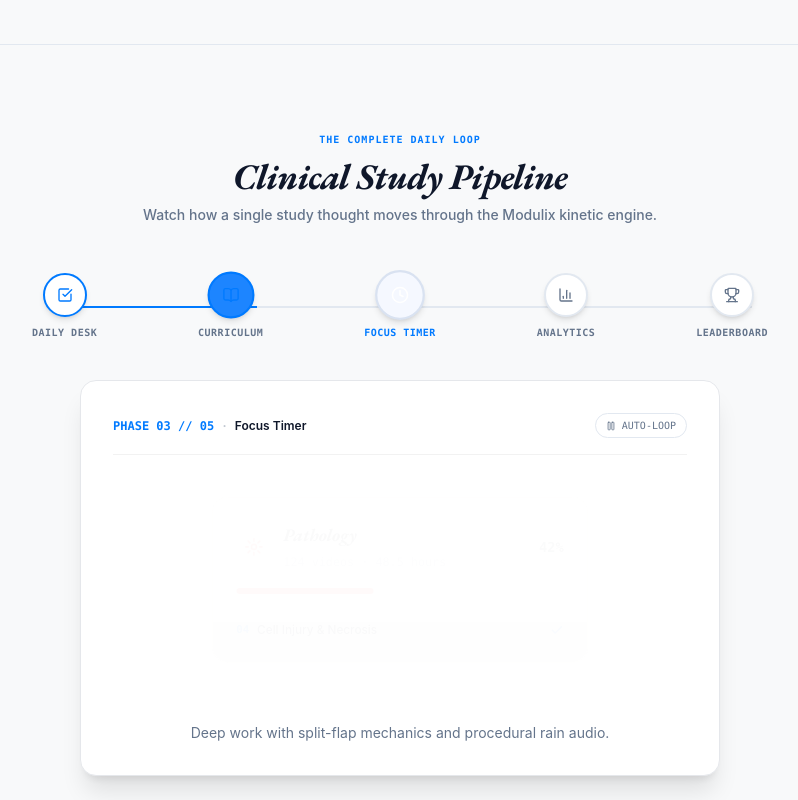
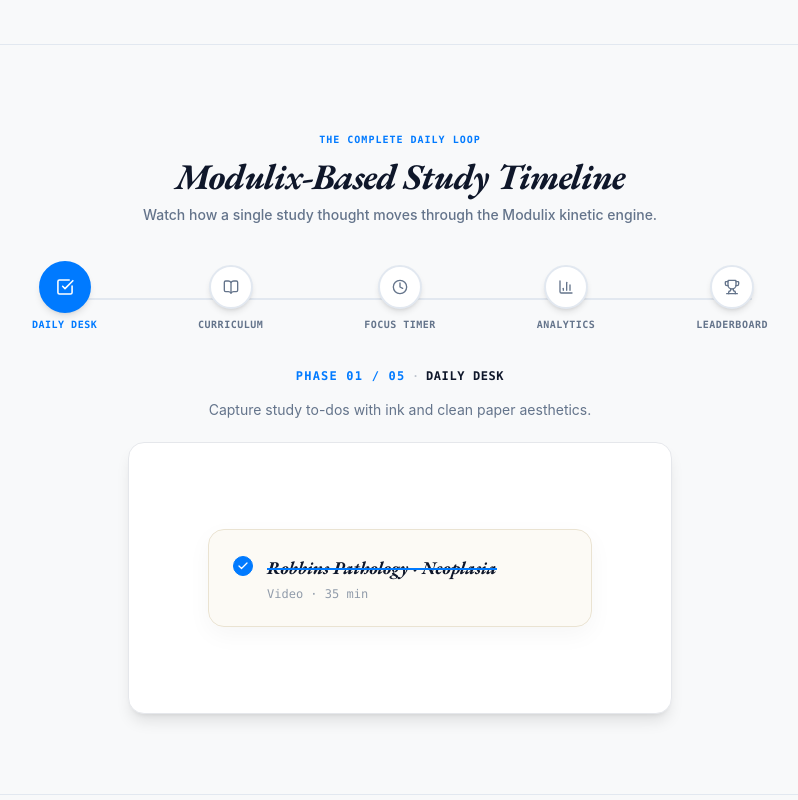
Before and after one commit to RxREAPER/Modulix, a React (Vite) app in the folder modulix_landing_page/: page / in a window 1280 px wide. Shown: the part 5320-6120 px from the top of the page, without its empty margins (240-1038 px from the left). Built offline with nearby package versions, Linux system fonts and the light colour scheme; no server answers.

Commit message:
checkpoint(timeline): secure study timeline heading, shove phase out of card, remove auto-play, fix flip timer [CKPT-108]

```diff
--- a/modulix_landing_page/src/components/sections/study-journey/AnalyticsStation.tsx
+++ b/modulix_landing_page/src/components/sections/study-journey/AnalyticsStation.tsx
@@ -13,7 +13,7 @@ export function AnalyticsStation({ isActive }: StationProps) {
   const days = [3, 4, 2, 4, 4, 3, 4]
 
   return (
-    <div className="w-full flex items-center justify-center p-4 sm:p-6 select-none">
+    <div className="w-full flex items-center justify-center select-none">
       {/* ── Minimalist Analytics Card (Zero Tags, Zero Badges) ── */}
       <motion.div
         layout
--- a/modulix_landing_page/src/components/sections/study-journey/PodiumStation.tsx
+++ b/modulix_landing_page/src/components/sections/study-journey/PodiumStation.tsx
@@ -10,7 +10,7 @@ export function PodiumStation({ isActive }: StationProps) {
   const { isDark } = useTheme()
 
   return (
-    <div className="w-full flex items-center justify-center p-4 sm:p-6 select-none">
+    <div className="w-full flex items-center justify-center select-none">
       {/* ── Minimalist Podium Stage (Zero Tags, Zero Badges, Zero Buttons) ── */}
       <motion.div
         layout
--- a/modulix_landing_page/src/components/sections/study-journey/StudyJourneySection.tsx
+++ b/modulix_landing_page/src/components/sections/study-journey/StudyJourneySection.tsx
@@ -1,6 +1,6 @@
-import { useState, useEffect } from "react"
+import { useState } from "react"
 import { motion, AnimatePresence } from "framer-motion"
-import { CheckSquare, BookOpen, Clock, BarChart3, Trophy, Play, Pause } from "lucide-react"
+import { CheckSquare, BookOpen, Clock, BarChart3, Trophy } from "lucide-react"
 import { useTheme } from "../../../lib/theme"
 import { TaskStation } from "./TaskStation"
 import { TopicStation } from "./TopicStation"
@@ -11,7 +11,6 @@ import { PodiumStation } from "./PodiumStation"
 export function StudyJourneySection() {
   const { isDark } = useTheme()
   const [activeStep, setActiveStep] = useState(0)
-  const [isPlaying, setIsPlaying] = useState(true)
 
   const steps = [
     {
@@ -61,24 +60,15 @@ export function StudyJourneySection() {
     },
   ]
 
-  // Auto-play kinetic flow cycle
-  useEffect(() => {
-    if (!isPlaying) return
-    const interval = setInterval(() => {
-      setActiveStep((prev) => (prev + 1) % steps.length)
-    }, 3400)
-    return () => clearInterval(interval)
-  }, [isPlaying, steps.length])
-
   return (
     <section className="py-16 sm:py-20 border-t border-[var(--border-subtle)] select-none">
       {/* ── Section Title ── */}
-      <div className="mb-12 text-center max-w-xl mx-auto space-y-2">
+      <div className="mb-10 text-center max-w-xl mx-auto space-y-2 px-4">
         <span className="font-mono text-[10px] tracking-widest text-[var(--accent)] font-semibold uppercase">
           THE COMPLETE DAILY LOOP
         </span>
         <h2 className="font-editorial text-3xl sm:text-4xl font-bold tracking-tight text-[var(--ink-foreground)]">
-          Clinical Study Pipeline
+          Modulix-Based Study Timeline
         </h2>
         <p className="text-xs sm:text-sm text-[var(--muted-text)] font-medium">
           Watch how a single study thought moves through the Modulix kinetic engine.
@@ -86,16 +76,16 @@ export function StudyJourneySection() {
       </div>
 
       {/* ── Interactive 5-Step Pipeline Roadmap Bar ── */}
-      <div className="max-w-3xl mx-auto mb-10 px-4">
+      <div className="max-w-3xl mx-auto mb-8 px-4">
         <div className="relative flex items-center justify-between">
-          {/* Animated Glowing Connection Line */}
+          {/* Animated Connecting Line */}
           <div className="absolute top-1/2 left-4 right-4 -translate-y-1/2 h-[2px] bg-[var(--border-subtle)] z-0">
             <motion.div
               className="h-full bg-[var(--accent)] origin-left"
               animate={{
                 width: `${(activeStep / (steps.length - 1)) * 100}%`,
               }}
-              transition={{ duration: 0.4, ease: "easeInOut" }}
+              transition={{ duration: 0.35, ease: "easeInOut" }}
             />
           </div>
 
@@ -108,16 +98,13 @@ export function StudyJourneySection() {
             return (
               <button
                 key={st.id}
-                onClick={() => {
-                  setActiveStep(idx)
-                  setIsPlaying(false)
-                }}
+                onClick={() => setActiveStep(idx)}
                 className="relative z-10 flex flex-col items-center group cursor-pointer focus:outline-none"
               >
                 {/* Node Button Circle */}
                 <motion.div
                   animate={{
-                    scale: isCurrent ? 1.2 : 1,
+                    scale: isCurrent ? 1.18 : 1,
                     borderColor: isCurrent || isCompleted ? "var(--accent)" : "var(--border-subtle)",
                     backgroundColor: isCurrent ? "var(--accent)" : isDark ? "#18191D" : "#FFFFFF",
                   }}
@@ -150,56 +137,51 @@ export function StudyJourneySection() {
         </div>
       </div>
 
-      {/* ── The Kinetic Showcase Stage ── */}
-      <div className="max-w-2xl mx-auto px-4">
+      {/* ── Preserved Step Heading & Phase Indicator (Secured, Zero Geometry Shift) ── */}
+      <div className="max-w-xl mx-auto px-4 mb-4 text-center">
+        {/* Shoved out of the card: Phase indicator */}
+        <div className="flex items-center justify-center gap-2 mb-1.5">
+          <span className="font-mono text-xs font-bold tracking-widest text-[var(--accent)] uppercase">
+            PHASE {steps[activeStep].number} / 05
+          </span>
+          <span className="text-[var(--muted-text)] opacity-40">·</span>
+          <span className="font-mono text-xs font-semibold text-[var(--ink-foreground)] uppercase tracking-wider">
+            {steps[activeStep].headline}
+          </span>
+        </div>
+
+        {/* Preserved description with locked min-height so switching never jumps vertical layout */}
+        <div className="h-10 sm:h-8 flex items-center justify-center">
+          <p className="text-xs sm:text-sm text-[var(--muted-text)] font-normal leading-relaxed max-w-md">
+            {steps[activeStep].description}
+          </p>
+        </div>
+      </div>
+
+      {/* ── Secured Stage Box (Fixed Geometry, Zero Overlap Across Devices) ── */}
+      <div className="max-w-xl mx-auto px-4">
         <div
-          className={`rounded-2xl border p-6 sm:p-8 relative shadow-xl overflow-hidden transition-colors ${
+          className={`rounded-2xl border p-4 sm:p-5 relative shadow-lg overflow-hidden transition-colors flex items-center justify-center ${
             isDark
               ? "bg-[#141518] border-white/10 shadow-[0_16px_40px_rgba(0,0,0,0.5)]"
               : "bg-white border-black/8 shadow-[0_12px_36px_rgba(0,0,0,0.06)]"
           }`}
         >
-          {/* Active Step Indicator Pill & Play/Pause */}
-          <div className="flex items-center justify-between pb-4 mb-4 border-b border-black/[0.05] dark:border-white/[0.05]">
-            <div className="flex items-center gap-2">
-              <span className="font-mono text-xs font-bold text-[var(--accent)]">
-                PHASE {steps[activeStep].number} // 05
-              </span>
-              <span className="text-[var(--muted-text)] opacity-40">·</span>
-              <span className="text-xs font-semibold text-[var(--ink-foreground)]">
-                {steps[activeStep].headline}
-              </span>
-            </div>
-
-            <button
-              onClick={() => setIsPlaying(!isPlaying)}
-              className="flex items-center gap-1.5 px-2.5 py-1 rounded-full border border-[var(--border-subtle)] text-[10px] font-mono text-[var(--muted-text)] hover:text-[var(--ink-foreground)] transition-colors"
-            >
-              {isPlaying ? <Pause size={10} /> : <Play size={10} />}
-              <span>{isPlaying ? "AUTO-LOOP" : "PAUSED"}</span>
-            </button>
-          </div>
-
-          {/* Dedicated High-Motion Station Component */}
-          <div className="min-h-[220px] sm:min-h-[240px] flex items-center justify-center">
+          {/* Dedicated Fixed Stage (230px fixed height) */}
+          <div className="w-full h-[220px] sm:h-[230px] flex items-center justify-center overflow-hidden">
             <AnimatePresence mode="wait">
               <motion.div
                 key={activeStep}
-                initial={{ opacity: 0, y: 12, scale: 0.98 }}
-                animate={{ opacity: 1, y: 0, scale: 1 }}
-                exit={{ opacity: 0, y: -12, scale: 0.98 }}
-                transition={{ duration: 0.22, ease: [0.16, 1, 0.3, 1] }}
+                initial={{ opacity: 0, scale: 0.98 }}
+                animate={{ opacity: 1, scale: 1 }}
+                exit={{ opacity: 0, scale: 0.98 }}
+                transition={{ duration: 0.2, ease: [0.16, 1, 0.3, 1] }}
                 className="w-full flex items-center justify-center"
               >
                 {steps[activeStep].component}
               </motion.div>
             </AnimatePresence>
           </div>
-
-          {/* Description Footer */}
-          <p className="text-center text-xs sm:text-sm text-[var(--muted-text)] font-normal leading-relaxed max-w-md mx-auto pt-3">
-            {steps[activeStep].description}
-          </p>
         </div>
       </div>
     </section>
--- a/modulix_landing_page/src/components/sections/study-journey/TaskStation.tsx
+++ b/modulix_landing_page/src/components/sections/study-journey/TaskStation.tsx
@@ -43,7 +43,7 @@ export function TaskStation({ isActive }: StationProps) {
   }, [isActive])
 
   return (
-    <div className="w-full flex items-center justify-center p-4 sm:p-6 select-none">
+    <div className="w-full flex items-center justify-center select-none">
       {/* ── Minimalist Daily Desk Card (Zero Tags, Zero Badges) ── */}
       <motion.div
         layout
--- a/modulix_landing_page/src/components/sections/study-journey/TimerStation.tsx
+++ b/modulix_landing_page/src/components/sections/study-journey/TimerStation.tsx
@@ -1,10 +1,105 @@
 import { useState, useEffect } from "react"
-import { motion, AnimatePresence } from "framer-motion"
+import { motion } from "framer-motion"
 import { Headphones } from "lucide-react"
 import { useTheme } from "../../../lib/theme"
 
 interface StationProps {
   isActive: boolean
+}
+
+function SplitFlapTile({ value }: { value: string }) {
+  const { isDark } = useTheme()
+  const [currentVal, setCurrentVal] = useState(value)
+  const [prevVal, setPrevVal] = useState(value)
+  const [isFlipping, setIsFlipping] = useState(false)
+
+  useEffect(() => {
+    if (value !== currentVal) {
+      setPrevVal(currentVal)
+      setCurrentVal(value)
+      setIsFlipping(true)
+      const timer = setTimeout(() => setIsFlipping(false), 380)
+      return () => clearTimeout(timer)
+    }
+  }, [value, currentVal])
+
+  const bg = isDark ? "#121316" : "#F4EFE6"
+  const border = isDark ? "rgba(255,255,255,0.12)" : "#DCD3C0"
+
+  return (
+    <div
+      className="relative w-16 h-20 sm:w-20 sm:h-24 select-none rounded-xl overflow-hidden shadow-md border"
+      style={{
+        backgroundColor: bg,
+        borderColor: border,
+        perspective: 800,
+      }}
+    >
+      {/* ── 1. Static Top (shows incoming value) ── */}
+      <div className="absolute top-0 inset-x-0 h-1/2 overflow-hidden bg-black/[0.02] dark:bg-white/[0.02]">
+        <div className="absolute top-0 inset-x-0 h-20 sm:h-24 flex items-center justify-center font-mono text-3xl sm:text-4xl font-bold tracking-tight text-[var(--ink-foreground)] leading-none">
+          {currentVal}
+        </div>
+      </div>
+
+      {/* ── 2. Static Bottom (shows prevVal while flipping, then currentVal) ── */}
+      <div className="absolute bottom-0 inset-x-0 h-1/2 overflow-hidden bg-black/[0.04] dark:bg-black/30">
+        <div className="absolute -top-10 sm:-top-12 inset-x-0 h-20 sm:h-24 flex items-center justify-center font-mono text-3xl sm:text-4xl font-bold tracking-tight text-[var(--ink-foreground)] leading-none">
+          {isFlipping ? prevVal : currentVal}
+        </div>
+      </div>
+
+      {/* ── 3. Dual Mechanical Flaps (0 -> -90deg, then 90deg -> 0deg: ZERO overlap) ── */}
+      {isFlipping && (
+        <>
+          {/* Top Flap (prevVal top half) falling forward from 0deg down to -90deg */}
+          <motion.div
+            key={`top-${prevVal}`}
+            initial={{ rotateX: 0, filter: "brightness(1)" }}
+            animate={{ rotateX: -90, filter: "brightness(0.75)" }}
+            transition={{ duration: 0.18, ease: "easeIn" }}
+            style={{
+              backgroundColor: bg,
+              transformOrigin: "bottom center",
+              backfaceVisibility: "hidden",
+              WebkitBackfaceVisibility: "hidden",
+            }}
+            className="absolute top-0 inset-x-0 h-1/2 overflow-hidden z-10 border-b border-black/20 dark:border-black/60 shadow-sm"
+          >
+            <div className="absolute top-0 inset-x-0 h-20 sm:h-24 flex items-center justify-center font-mono text-3xl sm:text-4xl font-bold tracking-tight text-[var(--ink-foreground)] leading-none">
+              {prevVal}
+            </div>
+          </motion.div>
+
+          {/* Bottom Flap (currentVal bottom half) falling from 90deg down to 0deg */}
+          <motion.div
+            key={`bot-${currentVal}`}
+            initial={{ rotateX: 90, filter: "brightness(0.75)" }}
+            animate={{ rotateX: 0, filter: "brightness(1)" }}
+            transition={{ duration: 0.18, delay: 0.18, ease: "easeOut" }}
+            style={{
+              backgroundColor: bg,
+              transformOrigin: "top center",
+              backfaceVisibility: "hidden",
+              WebkitBackfaceVisibility: "hidden",
+            }}
+            className="absolute top-1/2 inset-x-0 h-1/2 overflow-hidden z-10 border-t border-black/10 dark:border-white/10 shadow-md"
+          >
+            <div className="absolute -top-10 sm:-top-12 inset-x-0 h-20 sm:h-24 flex items-center justify-center font-mono text-3xl sm:text-4xl font-bold tracking-tight text-[var(--ink-foreground)] leading-none">
+              {currentVal}
+            </div>
+          </motion.div>
+        </>
+      )}
+
+      {/* Center Hinge Seam Line */}
+      <div className="absolute top-1/2 -translate-y-1/2 inset-x-0 h-[1.5px] bg-black/40 dark:bg-black/80 z-20 pointer-events-none" />
+
+      {/* Left & Right Mechanical Notches */}
+      <div className="absolute top-1/2 -translate-y-1/2 -left-1 w-2 h-2 rounded-full bg-black/30 dark:bg-black/60 z-30" />
+      <div className="absolute top-1/2 -translate-y-1/2 -right-1 w-2 h-2 rounded-full bg-black/30 dark:bg-black/60 z-30" />
+    </div>
+  )
 }
 
 export function TimerStation({ isActive }: StationProps) {
@@ -39,83 +134,24 @@ export function TimerStation({ isActive }: StationProps) {
   const waveHeights = [0.35, 0.75, 1.0, 0.6, 0.9, 0.7, 0.45, 0.8]
 
   return (
-    <div className="w-full flex items-center justify-center p-4 sm:p-6 select-none">
+    <div className="w-full flex items-center justify-center select-none">
       {/* ── Minimalist Split-Flap Clock Stage (Zero Tags, Zero Badges) ── */}
-      <motion.div
-        layout
-        className={`w-full max-w-sm rounded-2xl border p-6 transition-colors relative flex flex-col items-center justify-center ${
+      <div
+        className={`w-full max-w-sm h-[190px] rounded-2xl border p-5 transition-colors relative flex flex-col items-center justify-center ${
           isDark
             ? "bg-[#16171B] border-white/8 shadow-[0_12px_36px_rgba(0,0,0,0.4)]"
             : "bg-[#FCFAF5] border-[#EAE3D2] shadow-[0_8px_24px_rgba(0,0,0,0.04)]"
         }`}
       >
-        {/* ── Mechanical Split-Flap Clock Display (SketchFlipCard) ── */}
-        <div className="flex items-center justify-center gap-3 py-2">
-          {/* Minutes Split-Flap Card */}
-          <div
-            className={`w-16 h-20 sm:w-20 sm:h-24 rounded-xl border relative flex flex-col shadow-inner overflow-hidden ${
-              isDark ? "bg-[#111215] border-white/12" : "bg-[#F3EFE6] border-[#DCD3C0]"
-            }`}
-          >
-            {/* Top Half */}
-            <div className="flex-1 flex items-end justify-center pb-0 overflow-hidden relative">
-              <span className="font-mono text-3xl sm:text-4xl font-bold tracking-tight text-[var(--ink-foreground)] translate-y-3.5 sm:translate-y-4">
-                {mStr}
-              </span>
-            </div>
-            {/* Split Hinge Seam with Side Notches */}
-            <div className="relative h-[1.5px] bg-black/40 dark:bg-black/90 w-full z-10">
-              <div className="absolute -left-1 top-1/2 -translate-y-1/2 w-1.5 h-1.5 rounded-full bg-black/60" />
-              <div className="absolute -right-1 top-1/2 -translate-y-1/2 w-1.5 h-1.5 rounded-full bg-black/60" />
-            </div>
-            {/* Bottom Half */}
-            <div className="flex-1 flex items-start justify-center pt-0 overflow-hidden relative bg-black/[0.02] dark:bg-black/20">
-              <span className="font-mono text-3xl sm:text-4xl font-bold tracking-tight text-[var(--ink-foreground)] -translate-y-3.5 sm:-translate-y-4">
-                {mStr}
-              </span>
-            </div>
-          </div>
-
-          {/* Pulsing Colon Separator */}
+        {/* Mechanical Split-Flap Clock Display with Zero Overlap */}
+        <div className="flex items-center justify-center gap-3 py-1">
+          <SplitFlapTile value={mStr} />
           <span className="font-mono text-2xl font-bold text-[var(--accent)] opacity-80 animate-pulse">:</span>
-
-          {/* Seconds Split-Flap Card with 3D Flip */}
-          <div
-            className={`w-16 h-20 sm:w-20 sm:h-24 rounded-xl border relative flex flex-col shadow-inner overflow-hidden ${
-              isDark ? "bg-[#111215] border-white/12" : "bg-[#F3EFE6] border-[#DCD3C0]"
-            }`}
-          >
-            {/* Top Half */}
-            <div className="flex-1 flex items-end justify-center pb-0 overflow-hidden relative">
-              <AnimatePresence mode="popLayout">
-                <motion.span
-                  key={sStr}
-                  initial={{ rotateX: -90, opacity: 0 }}
-                  animate={{ rotateX: 0, opacity: 1 }}
-                  exit={{ rotateX: 90, opacity: 0 }}
-                  transition={{ duration: 0.35, ease: "easeOut" }}
-                  className="font-mono text-3xl sm:text-4xl font-bold tracking-tight text-[var(--ink-foreground)] translate-y-3.5 sm:translate-y-4 origin-bottom"
-                >
-                  {sStr}
-                </motion.span>
-              </AnimatePresence>
-            </div>
-            {/* Split Hinge Seam with Side Notches */}
-            <div className="relative h-[1.5px] bg-black/40 dark:bg-black/90 w-full z-10">
-              <div className="absolute -left-1 top-1/2 -translate-y-1/2 w-1.5 h-1.5 rounded-full bg-black/60" />
-              <div className="absolute -right-1 top-1/2 -translate-y-1/2 w-1.5 h-1.5 rounded-full bg-black/60" />
-            </div>
-            {/* Bottom Half */}
-            <div className="flex-1 flex items-start justify-center pt-0 overflow-hidden relative bg-black/[0.02] dark:bg-black/20">
-              <span className="font-mono text-3xl sm:text-4xl font-bold tracking-tight text-[var(--ink-foreground)] -translate-y-3.5 sm:-translate-y-4">
-                {sStr}
-              </span>
-            </div>
-          </div>
+          <SplitFlapTile value={sStr} />
         </div>
 
         {/* Ambient Sound (Minimal Waveform + Quiet Text) */}
-        <div className="mt-4 flex items-center gap-2 text-xs font-mono text-[var(--muted-text)] opacity-70">
+        <div className="mt-3 flex items-center gap-2 text-xs font-mono text-[var(--muted-text)] opacity-70">
           <Headphones size={13} className="text-[var(--accent)]" />
           <span>Rain on Window</span>
           <div className="flex items-end gap-0.5 h-3 ml-1">
@@ -135,7 +171,7 @@ export function TimerStation({ isActive }: StationProps) {
             ))}
           </div>
         </div>
-      </motion.div>
+      </div>
     </div>
   )
 }
--- a/modulix_landing_page/src/components/sections/study-journey/TopicStation.tsx
+++ b/modulix_landing_page/src/components/sections/study-journey/TopicStation.tsx
@@ -10,7 +10,7 @@ export function TopicStation({ isActive }: StationProps) {
   const { isDark } = useTheme()
 
   return (
-    <div className="w-full flex items-center justify-center p-4 sm:p-6 select-none">
+    <div className="w-full flex items-center justify-center select-none">
       {/* ── Minimalist Subject Card (Zero Tags, Zero Badges) ── */}
       <motion.div
         layout
```
Also changed, not shown: 1 other file (tests, documents, lock files or other folders).
